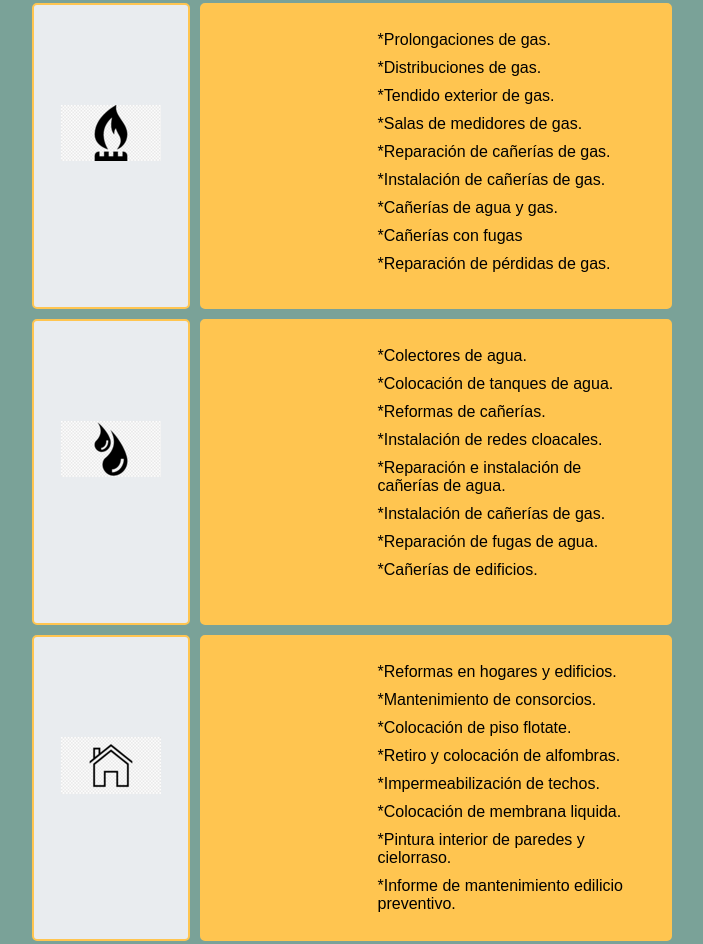
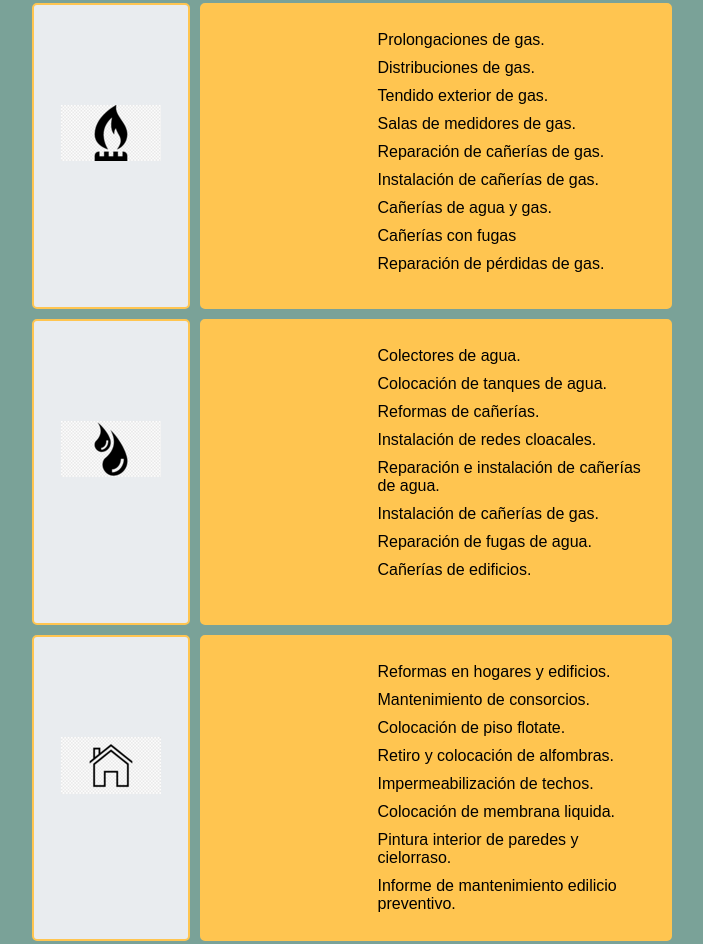
Before and after one commit to Montanifer/VictorGas, a website: page secciones/servicios.html in a window 1280 px wide. Shown: the part 713-1657 px from the top of the page, without its empty margins (368-1071 px from the left). Drawn offline with Linux system fonts and the light colour scheme.

Commit message:
modificaciones en formulario y seccion opiniones

```diff
--- a/css/estilo.css
+++ b/css/estilo.css
@@ -104,10 +104,19 @@ a {
 
    display: flex;
    border: 1px solid #7AA298;
-   border-radius: 5px;
+   border-radius: 2px;
 
 
 }
+
+.comentario {
+
+    display: flex;
+    padding: 5em 10em 5em 6em;
+    border: 1px solid #7AA298;
+    border-radius: 2px;
+}
+
 
 .form-select {
     font-family: 'Raleway', sans-serif;
@@ -115,6 +124,8 @@ a {
     margin-top: 1em;
     margin-bottom: 0.5em;
     padding: 0.5em;
+    border: 1px solid #7AA298;
+    border-radius: 2px;
 }
 
 .formulario {
@@ -131,13 +142,18 @@ a {
 }
 
 .letraFormulario {
-    line-height: 0.5em ;
+    line-height: 1em ;
     letter-spacing: 0.5em;
     padding-bottom: 30px;
 }
 
 .backgroundFormulario {
     background-color: #7AA298;
+}
+
+h2 {
+
+    margin-bottom: 1em;
 }
 
 .btn__color {
@@ -329,6 +345,7 @@ a {
 }
 
 #servicios2 {
+
     grid-area: servicios2;
     padding-top: 20px;
     background-color: #e9ecef;
@@ -355,6 +372,7 @@ a {
 
 #gas1 {
     grid-area: gas1;
+    display: inline;
     padding: 1em;
     background-color: #ffc550;
     border: 2px solid #ffc550;
--- a/secciones/servicios.html
+++ b/secciones/servicios.html
@@ -78,15 +78,15 @@
 
             <ol>
 
-                <li class="listas">*Prolongaciones de gas.</li>
-                <li class="listas">*Distribuciones de gas.</li>
-                <li class="listas">*Tendido exterior de gas.</li>
-                <li class="listas">*Salas de medidores de gas.</li>
-                <li class="listas">*Reparación de cañerías de gas.</li>
-                <li class="listas">*Instalación de cañerías de gas.</li>
-                <li class="listas">*Cañerías de agua y gas.</li>
-                <li class="listas">*Cañerías con fugas</li>
-                <li class="listas">*Reparación de pérdidas de gas.</li>
+                <li class="listas">Prolongaciones de gas.</li>
+                <li class="listas">Distribuciones de gas.</li>
+                <li class="listas">Tendido exterior de gas.</li>
+                <li class="listas">Salas de medidores de gas.</li>
+                <li class="listas">Reparación de cañerías de gas.</li>
+                <li class="listas">Instalación de cañerías de gas.</li>
+                <li class="listas">Cañerías de agua y gas.</li>
+                <li class="listas">Cañerías con fugas</li>
+                <li class="listas">Reparación de pérdidas de gas.</li>
             </ol>
 
 
@@ -96,14 +96,14 @@
 
             <ol>
 
-                <li class="listas">*Colectores de agua.</li>
-                <li class="listas">*Colocación de tanques de agua.</li>
-                <li class="listas">*Reformas de cañerías.</li>
-                <li class="listas">*Instalación de redes cloacales.</li>
-                <li class="listas">*Reparación e instalación de cañerías de agua.</li>
-                <li class="listas">*Instalación de cañerías de gas.</li>
-                <li class="listas">*Reparación de fugas de agua.</li>
-                <li class="listas">*Cañerías de edificios.</li>
+                <li class="listas">Colectores de agua.</li>
+                <li class="listas">Colocación de tanques de agua.</li>
+                <li class="listas">Reformas de cañerías.</li>
+                <li class="listas">Instalación de redes cloacales.</li>
+                <li class="listas">Reparación e instalación de cañerías de agua.</li>
+                <li class="listas">Instalación de cañerías de gas.</li>
+                <li class="listas">Reparación de fugas de agua.</li>
+                <li class="listas">Cañerías de edificios.</li>
 
             </ol>
 
@@ -112,14 +112,14 @@
 
             <ol>
 
-                <li class="listas">*Reformas en hogares y edificios. </li>
-                <li class="listas">*Mantenimiento de consorcios. </li>
-                <li class="listas">*Colocación de piso flotate.</li>
-                <li class="listas">*Retiro y colocación de alfombras.</li>
-                <li class="listas">*Impermeabilización de techos.</li>
-                <li class="listas">*Colocación de membrana liquida.</li>
-                <li class="listas">*Pintura interior de paredes y cielorraso.</li>
-                <li class="listas">*Informe de mantenimiento edilicio preventivo.</li>
+                <li class="listas">Reformas en hogares y edificios. </li>
+                <li class="listas">Mantenimiento de consorcios. </li>
+                <li class="listas">Colocación de piso flotate.</li>
+                <li class="listas">Retiro y colocación de alfombras.</li>
+                <li class="listas">Impermeabilización de techos.</li>
+                <li class="listas">Colocación de membrana liquida.</li>
+                <li class="listas">Pintura interior de paredes y cielorraso.</li>
+                <li class="listas">Informe de mantenimiento edilicio preventivo.</li>
 
             </ol>
 
```
Also changed, not shown: index.html (+3 -2 lines), secciones/contacto.html (+9 -2 lines), secciones/nuestroEquipo.html (+3 -6 lines).
